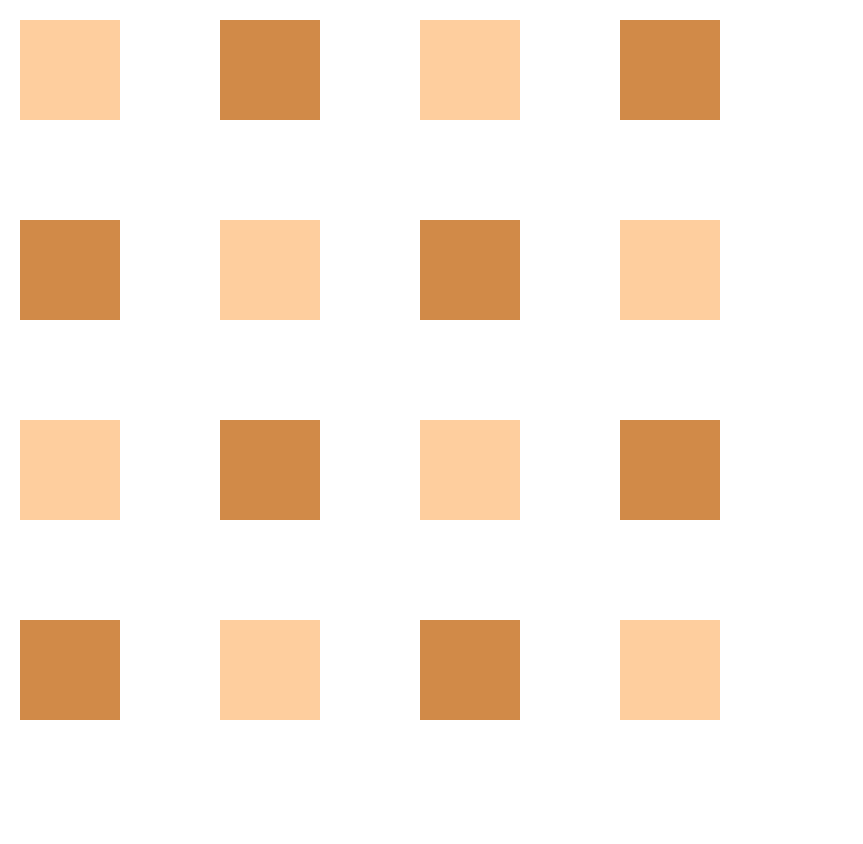
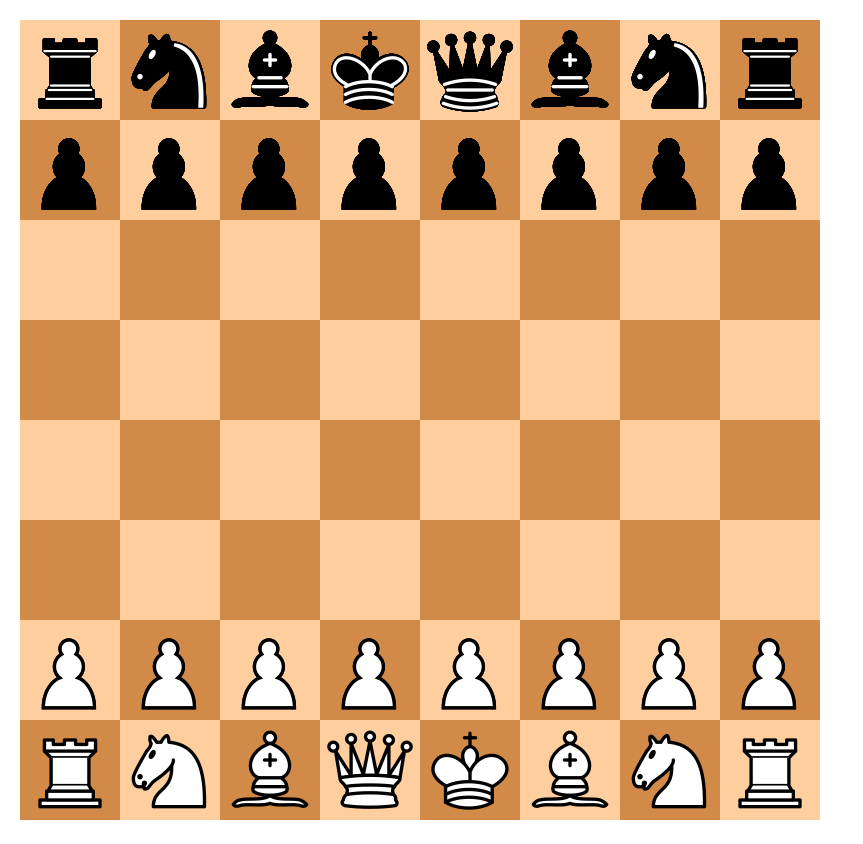
Before and after one commit to lelana0824/chess-game, a website: page src/index.html in a window 1280 px wide. Shown: the whole page, without its empty margins (0-863 px from the left). Drawn offline with Linux system fonts and the light colour scheme.

Commit message:
feat: 체스말 그리기 완료

```diff
--- a/src/index.html
+++ b/src/index.html
@@ -8,6 +8,8 @@
     <link rel="stylesheet" href="./index.css">
 </head>
 <body>
+    <img style="display: none;"
+        id='chess-pieces' src='../static/1200px-Chess_Pieces_Sprite.svg.png'/>
     <canvas id='chess'></canvas>
     <script src='./index.js'></script>
 </body>
--- a/src/index.js
+++ b/src/index.js
@@ -3,6 +3,7 @@ const ctx = canvas.getContext('2d');
 
 const width = height = 800
 const dpr = window.devicePixelRatio;
+const chessBlockSize = 100 * dpr;
 
 canvas.style.width = `${width}px`;
 canvas.style.height = `${width}px`;
@@ -13,6 +14,75 @@ canvas.height = height * dpr;
 for (let i = 0; i < 8; i++) {
     for (let j = 0; j < 8; j++) {
         ctx.fillStyle = ((i + j) % 2 === 0) ? '#fece9e' : '#d18a48';
-        ctx.fillRect(200 * j, 200 * i, 100 * dpr, 100 * dpr);
+        ctx.fillRect(chessBlockSize * j, chessBlockSize * i, chessBlockSize, chessBlockSize);
+
+        // 양쪽 폰 그리기
+        ctx.drawImage(
+            document.getElementById('chess-pieces'),
+            1000, 200, 200, 200, chessBlockSize * j, chessBlockSize * 1, chessBlockSize, chessBlockSize
+        )
+        ctx.drawImage(
+            document.getElementById('chess-pieces'),
+            1000, 0, 200, 200, chessBlockSize * j, chessBlockSize * 6, chessBlockSize, chessBlockSize
+        )
+
+        // 양쪽 룩 그리기
+        if (j === 0 || j === 7) {
+            ctx.drawImage(
+                document.getElementById('chess-pieces'),
+                800, 200, 200, 200, chessBlockSize * j, chessBlockSize * 0, chessBlockSize, chessBlockSize
+            )
+            ctx.drawImage(
+                document.getElementById('chess-pieces'),
+                800, 0, 200, 200, chessBlockSize * j, chessBlockSize * 7, chessBlockSize, chessBlockSize
+            )
+        }
+
+        // 양쪽 나이트 그리기
+        if (j === 1 || j === 6) {
+            ctx.drawImage(
+                document.getElementById('chess-pieces'),
+                600, 200, 200, 200, chessBlockSize * j, chessBlockSize * 0, chessBlockSize, chessBlockSize
+            )
+            ctx.drawImage(
+                document.getElementById('chess-pieces'),
+                600, 0, 200, 200, chessBlockSize * j, chessBlockSize * 7, chessBlockSize, chessBlockSize
+            )
+        }
+
+        // 양쪽 비숍 그리기
+        if (j === 2 || j === 5) {
+            ctx.drawImage(
+                document.getElementById('chess-pieces'),
+                400, 200, 200, 200, chessBlockSize * j, chessBlockSize * 0, chessBlockSize, chessBlockSize
+            )
+            ctx.drawImage(
+                document.getElementById('chess-pieces'),
+                400, 0, 200, 200, chessBlockSize * j, chessBlockSize * 7, chessBlockSize, chessBlockSize
+            )
+        }
+
+        // 양쪽 왕과 여왕 그리기 (플레이어 기준에 맞춰 왕, 여왕 배치)
+        if (j === 3) {
+            ctx.drawImage(
+                document.getElementById('chess-pieces'),
+                0, 200, 200, 200, chessBlockSize * j, chessBlockSize * 0, chessBlockSize, chessBlockSize
+            )
+            ctx.drawImage(
+                document.getElementById('chess-pieces'),
+                200, 0, 200, 200, chessBlockSize * j, chessBlockSize * 7, chessBlockSize, chessBlockSize
+            )
+        }
+
+        if (j === 4) {
+            ctx.drawImage(
+                document.getElementById('chess-pieces'),
+                200, 200, 200, 200, chessBlockSize * j, chessBlockSize * 0, chessBlockSize, chessBlockSize
+            )
+            ctx.drawImage(
+                document.getElementById('chess-pieces'),
+                0, 0, 200, 200, chessBlockSize * j, chessBlockSize * 7, chessBlockSize, chessBlockSize
+            )
+        }
     }
 }
```
